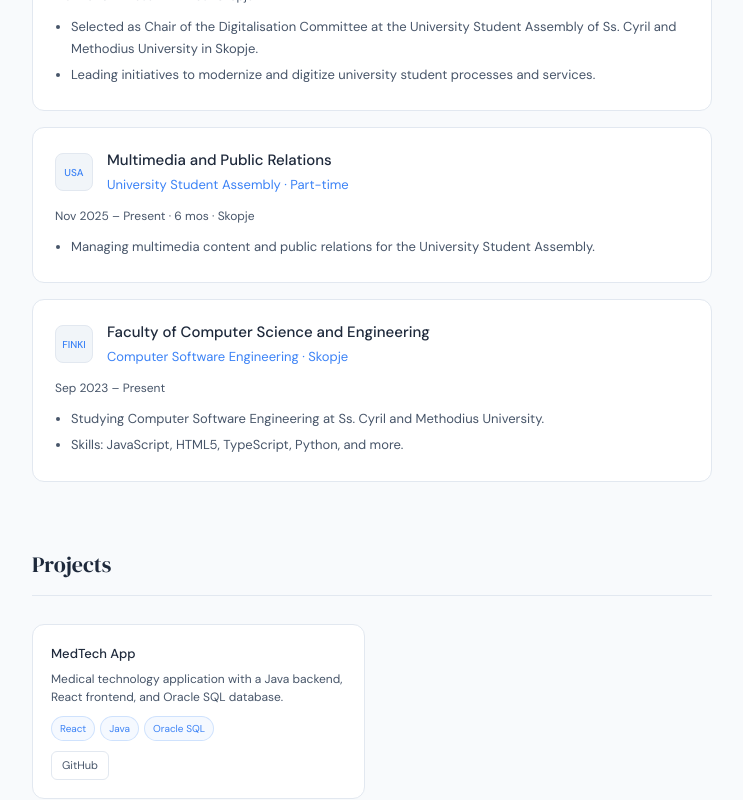
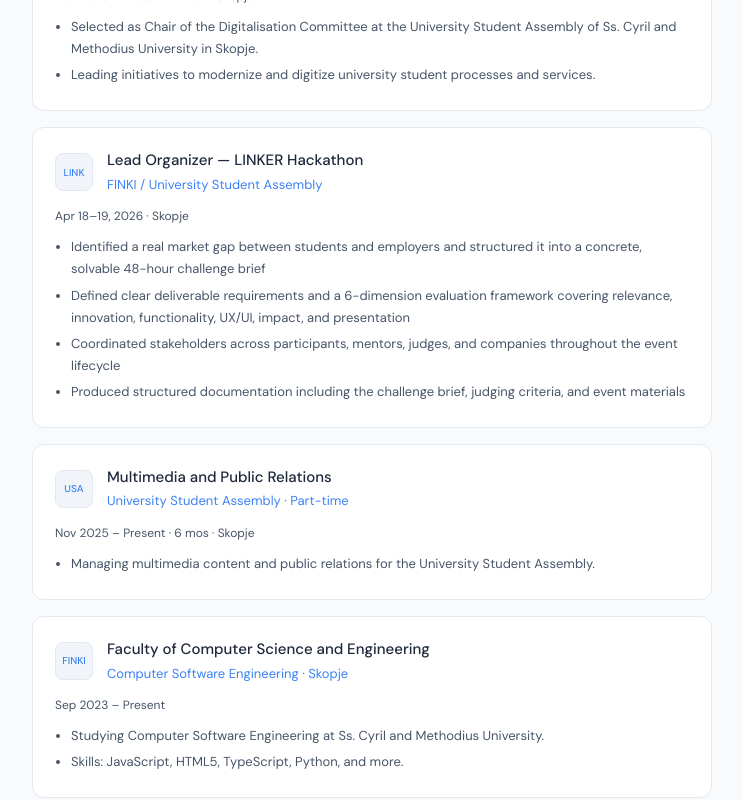
Before and after one commit to steff221/stefan-perovski-portfolio, a Next.js app: page / in a window 1280 px wide. Shown: the part 606-1406 px from the top of the page, without its empty margins (268-1011 px from the left). Built offline with nearby package versions, Linux system fonts and the light colour scheme.

Commit message:
Dodaden exp

```diff
--- a/app/page.tsx
+++ b/app/page.tsx
@@ -257,6 +257,23 @@ export default function Home() {
 
             <div style={{...S.card, ...(hoveredCard === 'exp2' ? S.cardHover : {})}} onMouseEnter={() => setHoveredCard('exp2')} onMouseLeave={() => setHoveredCard(null)}>
               <div style={S.cardHeader}>
+                <div style={S.logo}>LINK</div>
+                <div>
+                  <div style={S.cardTitle}>Lead Organizer — LINKER Hackathon</div>
+                  <div style={S.cardCompany}>FINKI / University Student Assembly</div>
+                </div>
+              </div>
+              <div style={S.cardMeta}>Apr 18–19, 2026 · Skopje</div>
+              <ul style={{ paddingLeft: "16px" }}>
+                <li style={S.bullet}>Identified a real market gap between students and employers and structured it into a concrete, solvable 48-hour challenge brief</li>
+                <li style={S.bullet}>Defined clear deliverable requirements and a 6-dimension evaluation framework covering relevance, innovation, functionality, UX/UI, impact, and presentation</li>
+                <li style={S.bullet}>Coordinated stakeholders across participants, mentors, judges, and companies throughout the event lifecycle</li>
+                <li style={S.bullet}>Produced structured documentation including the challenge brief, judging criteria, and event materials</li>
+              </ul>
+            </div>
+
+            <div style={{...S.card, ...(hoveredCard === 'exp3' ? S.cardHover : {})}} onMouseEnter={() => setHoveredCard('exp3')} onMouseLeave={() => setHoveredCard(null)}>
+              <div style={S.cardHeader}>
                 <div style={S.logo}>USA</div>
                 <div>
                   <div style={S.cardTitle}>Multimedia and Public Relations</div>
@@ -269,7 +286,7 @@ export default function Home() {
               </ul>
             </div>
 
-            <div style={{...S.card, ...(hoveredCard === 'exp3' ? S.cardHover : {})}} onMouseEnter={() => setHoveredCard('exp3')} onMouseLeave={() => setHoveredCard(null)}>
+            <div style={{...S.card, ...(hoveredCard === 'exp4' ? S.cardHover : {})}} onMouseEnter={() => setHoveredCard('exp4')} onMouseLeave={() => setHoveredCard(null)}>
               <div style={S.cardHeader}>
                 <div style={S.logo}>FINKI</div>
                 <div>
```
Also changed, not shown: 1 other file (tests, documents, lock files or other folders).
